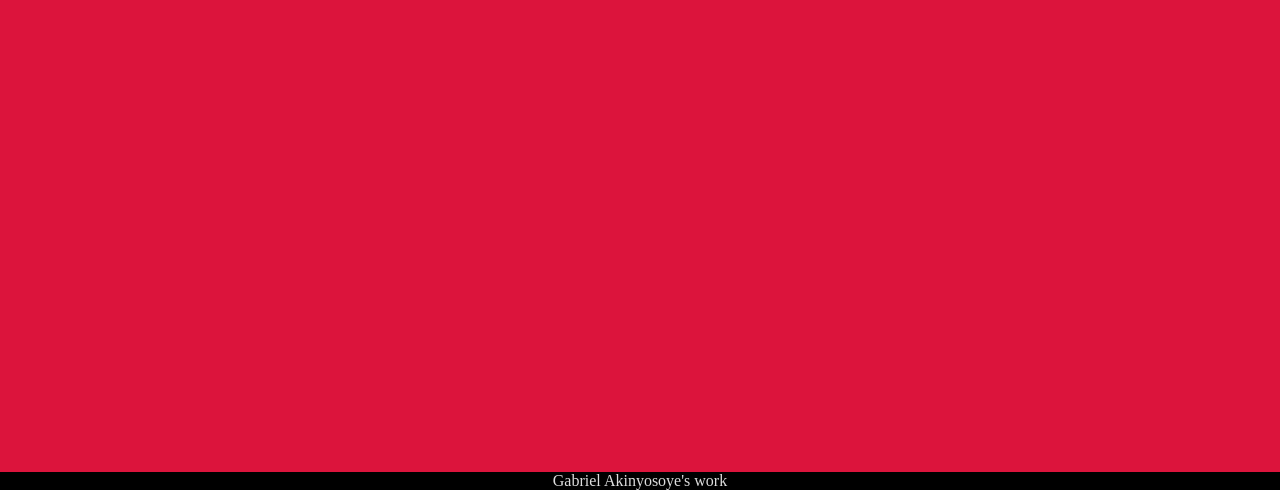
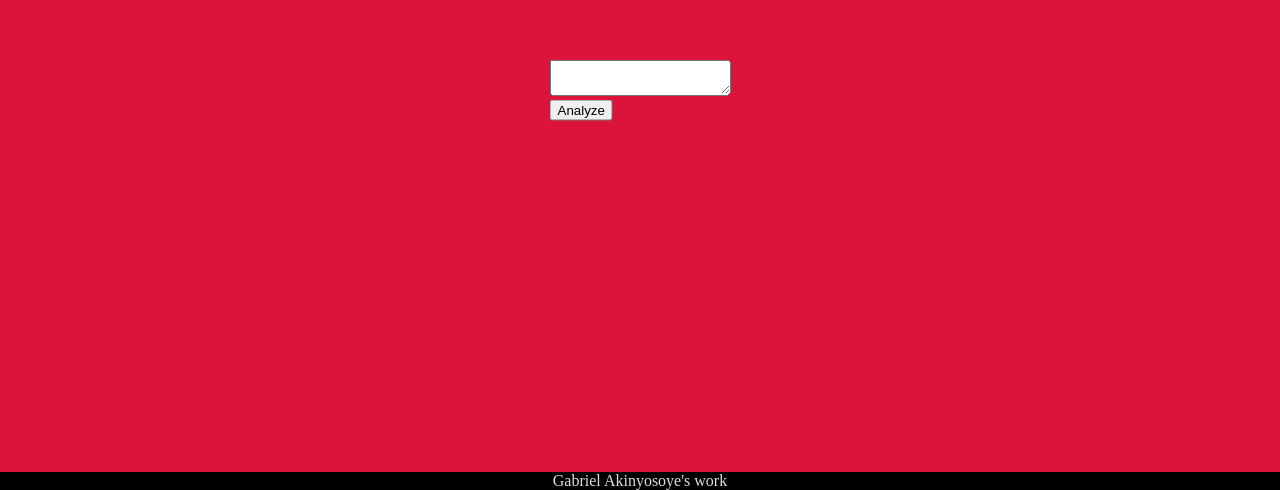
Before and after one commit to otilor/hate-speech-detector-golang, a plain HTML site: page index.html in a window 1280 px wide. Shown: the part 310-800 px from the top of the page. Drawn offline with Linux system fonts and the light colour scheme.

Commit message:
Add textarea and button components to index.html

```diff
--- a/assets/css/main.css
+++ b/assets/css/main.css
@@ -11,3 +11,10 @@ footer {
     width: 100%;
     text-align: center;
 }
+
+.div-center {
+    position: absolute;
+    top: 50%;
+    left: 50%;
+    transform: translate(-50%, -50%);
+}
--- a/index.html
+++ b/index.html
@@ -11,7 +11,10 @@
 <!-- Body begins -->
 
 <body>
-
+    <div class="div-center">
+        <textarea></textarea><br>
+        <button>Analyze</button>
+    </div>
 <footer>Gabriel Akinyosoye's work</footer>
 </body>
 
```
